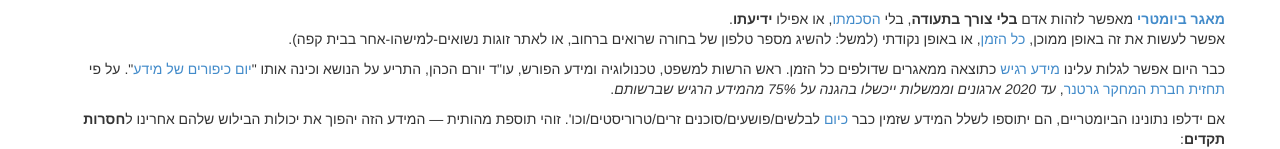
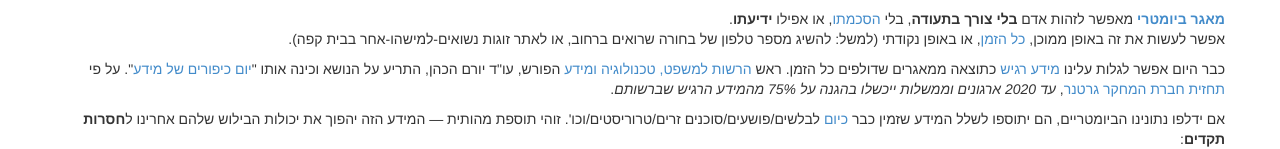
Before and after one commit to thedod/reply2smartid, a plain HTML site: page why-db.html in a window 1280 px wide. Shown: the part 301-450 px from the top of the page. Drawn offline with Linux system fonts and the light colour scheme.

Commit message:
Add link to ramot

```diff
--- a/why-db.html
+++ b/why-db.html
@@ -58,7 +58,9 @@
 <p>
     כבר היום אפשר לגלות עלינו <a target="_blank" href="">מידע רגיש</a>
     כתוצאה ממאגרים שדולפים כל הזמן.
-    ראש הרשות למשפט, טכנולוגיה ומידע הפורש, עו"ד יורם הכהן, התריע על הנושא וכינה אותו
+    ראש
+    <a target="_blank" href="http://www.justice.gov.il/mojheb/ilita">הרשות למשפט, טכנולוגיה ומידע</a>
+    הפורש, עו"ד יורם הכהן, התריע על הנושא וכינה אותו
     "<a target="_blank" href="https://www.youtube.com/watch?v=tnTVGwLEK6k&t=95">יום כיפורים של מידע</a>".
     על פי
     <a target="_blank" href="http://www.themarker.com/technation/1.2140509#1">תחזית חברת המחקר גרטנר</a>,
```
